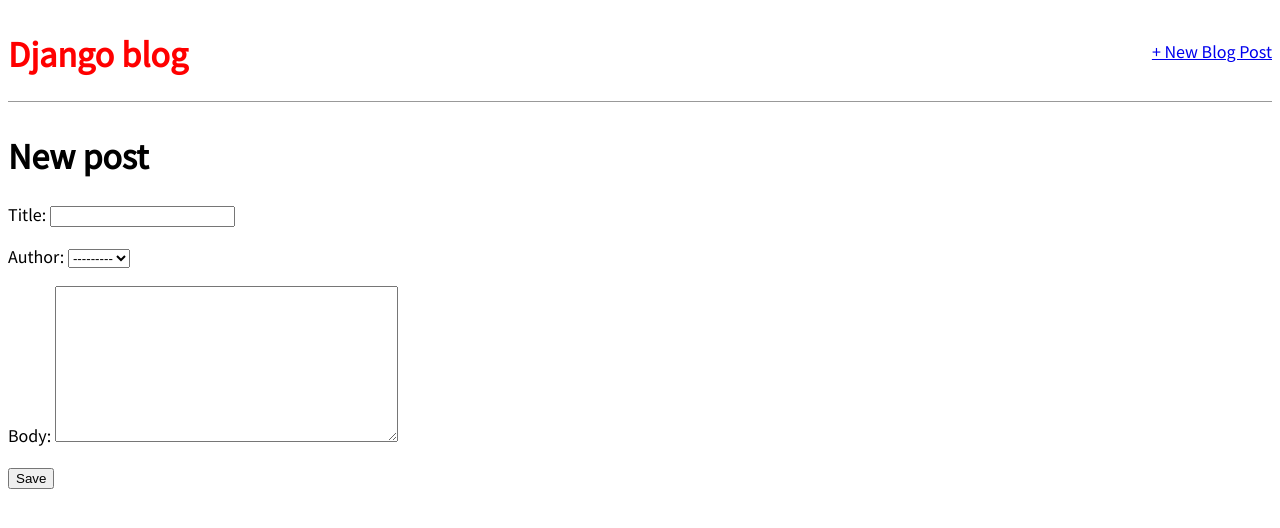
After one commit to TangNur/del__dajngo_for_beginners, a Django app: page /blog/post/new/ in a window 1280 px wide. The commit adds this page. Shown: the top 528 px of the page. Run offline with Django 4.2, Linux system fonts and the light colour scheme.

Commit message:
ffwaESf4

```diff
--- a/blog/models.py
+++ b/blog/models.py
@@ -1,4 +1,5 @@
 from django.db import models
+from django.urls import reverse
 
 
 class PostTab(models.Model):
@@ -9,5 +10,8 @@ class PostTab(models.Model):
     def __str__(self):
         return self.title
 
+    def get_absolute_url(self):
+        return reverse('post_detail', args=[str(self.id)])
+
     class Meta:
         db_table = 'post_tab'
--- a/blog/templates/blog/base.html
+++ b/blog/templates/blog/base.html
@@ -11,7 +11,12 @@
 <body>
 
     <header>
-        <h1><a href="{% url 'home' %}">Django blog</a></h1>
+        <div class="nav-left">
+            <h1><a href="{% url 'home' %}">Django blog</a></h1>
+        </div>
+        <div class="nav-right">
+            <a href="{% url 'post_new' %}">+ New Blog Post</a>
+        </div>
     </header>
 
     <div>
--- a/blog/templates/blog/post_detail.html
+++ b/blog/templates/blog/post_detail.html
@@ -5,4 +5,7 @@
         <h2>{{ object.title }}</h2>
         <p>{{ object.body }}</p>
     </div>
+
+    <p><a href="{% url 'post_edit' object.pk%}">+ Edit Blog Post</a></p>
+    <p><a href="{% url 'post_delete' object.pk%}">+ Delete Blog Post</a></p>
 {% endblock content %}
--- /dev/null
+++ b/blog/templates/blog/post_new.html
@@ -0,0 +1,9 @@
+{% extends 'blog/base.html' %}
+
+{% block content %}
+    <h1>New post</h1>
+    <form action="" method="post">{% csrf_token %}
+        {{ form.as_p }}
+        <input type="submit" value="Save">
+    </form>
+{% endblock content %}
--- a/blog/urls.py
+++ b/blog/urls.py
@@ -1,9 +1,12 @@
 from django.urls import path
 
-from blog.views import BlogListView, BlogDetailView
+from blog.views import BlogListView, BlogDetailView, BlogCreateView, BlogUpdateView, BlogDeleteView
 
 
 urlpatterns = [
     path('', BlogListView.as_view(), name='home'),
+    path('post/new/', BlogCreateView.as_view(), name='post_new'),
     path('post/<int:pk>/', BlogDetailView.as_view(), name='post_detail'),
+    path('post/<int:pk>/edit/', BlogUpdateView.as_view(), name='post_edit'),
+    path('post/<int:pk>/delete/', BlogDeleteView.as_view(), name='post_delete'),
 ]
--- a/blog/views.py
+++ b/blog/views.py
@@ -1,4 +1,6 @@
+from django.urls import reverse_lazy
 from django.views.generic import ListView, DetailView
+from django.views.generic.edit import CreateView, UpdateView, DeleteView
 
 from blog.models import PostTab
 
@@ -11,3 +13,21 @@ class BlogListView(ListView):
 class BlogDetailView(DetailView):
     model = PostTab
     template_name = 'blog/post_detail.html'
+
+
+class BlogCreateView(CreateView):
+    model = PostTab
+    template_name = 'blog/post_new.html'
+    fields = ['title', 'author', 'body']
+
+
+class BlogUpdateView(UpdateView):
+    model = PostTab
+    template_name = 'blog/post_edit.html'
+    fields = ['title', 'body']
+
+
+class BlogDeleteView(DeleteView):
+    model = PostTab
+    template_name = 'blog/post_delete.html'
+    success_url = reverse_lazy('home')
```
Also changed, not shown: blog/templates/blog/post_delete.html (added, +9 -0 lines), blog/templates/blog/post_edit.html (added, +9 -0 lines).
